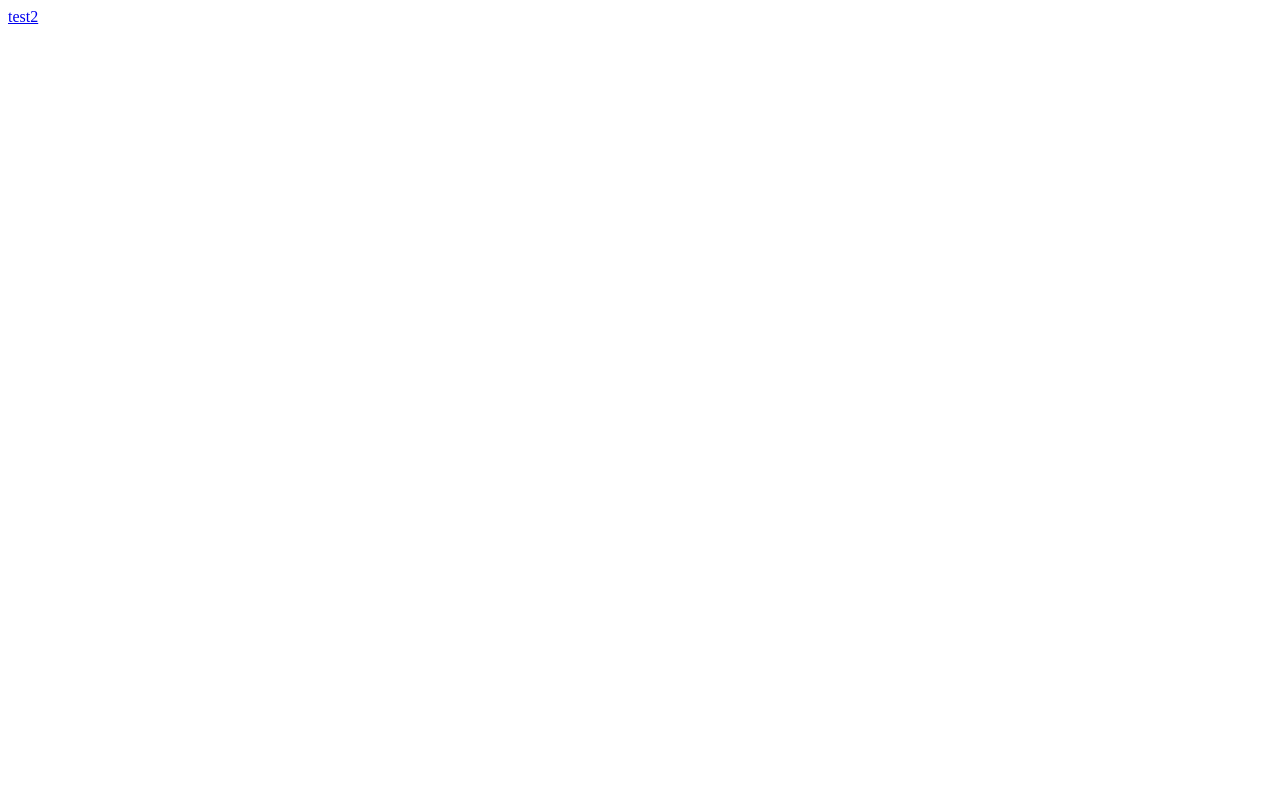
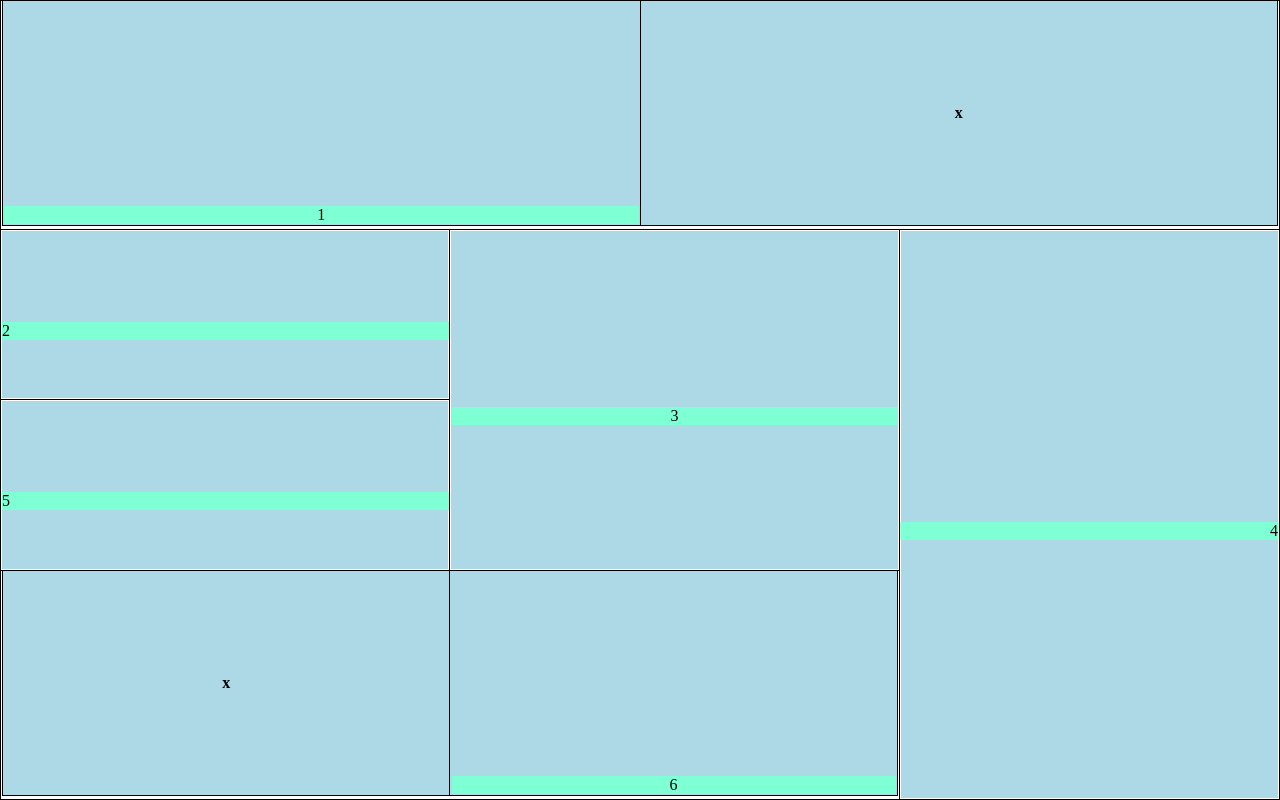
Before and after one commit to MykhailoRp/MykhailoRp.github.io, a plain HTML site: page lab1/lab1.html in a window 1280 px wide. Drawn offline with Linux system fonts and the light colour scheme; files that its build step writes are made by us from their sources.

Commit message:
Created the layout for the first lab work

```diff
--- a/lab1/lab1.html
+++ b/lab1/lab1.html
@@ -2,12 +2,71 @@
 <html lang="en-US">
 <head>
     <title>Lab 1 page</title>
-    <link rel="stylesheet" type="text/css" href="static.css">
+    <link rel="stylesheet" type="text/css" href="lab1_static.css">
 </head>
 
 <body>
 
-<a href="lab1/lab1.html">test2</a>
+<table class="Page_table">
+
+    <tr>
+        <td colspan="4">
+            <div id="div1" class="layout_div">
+                <table class="Sub_table">
+                    <tr>
+                        <td><p class="content">1</p></td> <td><h4>x</h4></td>
+                    </tr>
+                </table>
+            </div>
+        </td>
+    </tr>
+    <tr>
+        <td>
+            <div id="div2" class="layout_div">
+
+                <p class="content">2</p>
+
+            </div>
+        </td>
+        <td colspan="2" rowspan="2">
+            <div id="div3" class="layout_div">
+
+                <p class="content">3</p>
+
+            </div>
+        </td>
+        <td  rowspan="3">
+            <div id="div4" class="layout_div">
+
+                <p class="content">4</p>
+
+            </div>
+        </td>
+    </tr>
+    <tr>
+        <td>
+            <div id="div5" class="layout_div">
+
+                <p class="content">5</p>
+
+            </div>
+        </td>
+    </tr>
+    <tr>
+        <td colspan="3">
+            <div id="div6" class="layout_div">
+
+                <table class="Sub_table">
+                    <tr>
+                        <td><h4>x</h4></td> <td><p class="content">6</p></td>
+                    </tr>
+                </table>
+
+            </div>
+        </td>
+    </tr>
+
+</table>
 
 </body>
 </html>
--- /dev/null
+++ b/lab1/lab1_static.css
@@ -0,0 +1,78 @@
+table, th, td{
+    border: 1px solid;
+    vertical-align: middle;
+    text-align: center;
+    border-collapse: collapse;
+}
+
+.Page_table {
+    position: absolute;
+    top: 0;
+    bottom: 0;
+    left: 0;
+    right: 0;
+    width: 100%;
+    height: 100%;
+}
+
+.Sub_table {
+    position: relative;
+    top: 0;
+    bottom: 0;
+    left: 0;
+    right: 0;
+    width: 100%;
+    height: 100%;
+}
+
+h4 {
+    /* position: absolute; */
+    text-align: center;
+    top: 0;
+    left: 0;
+}
+
+p {
+    /* text-align: left;
+    vertical-align: auto; */
+    background-color: aquamarine;
+}
+
+.content {
+    position: relative;
+    top: 50%;
+    left: 50%;
+    transform: translate(-50%, -50%);
+}
+
+.layout_div {
+    display: inline-block;
+    background-color: lightblue;
+    position: relative;
+    width: 100%;
+    height: 100%;
+}
+
+#div1 {
+    text-align: left;
+}
+
+#div2 {
+    text-align: left;
+}
+
+#div3 {
+    text-align: center;
+}
+
+#div4 {
+    text-align: right;
+}
+
+#div5 {
+    text-align: left;
+}
+
+#div6 {
+    text-align: right;
+}
```
